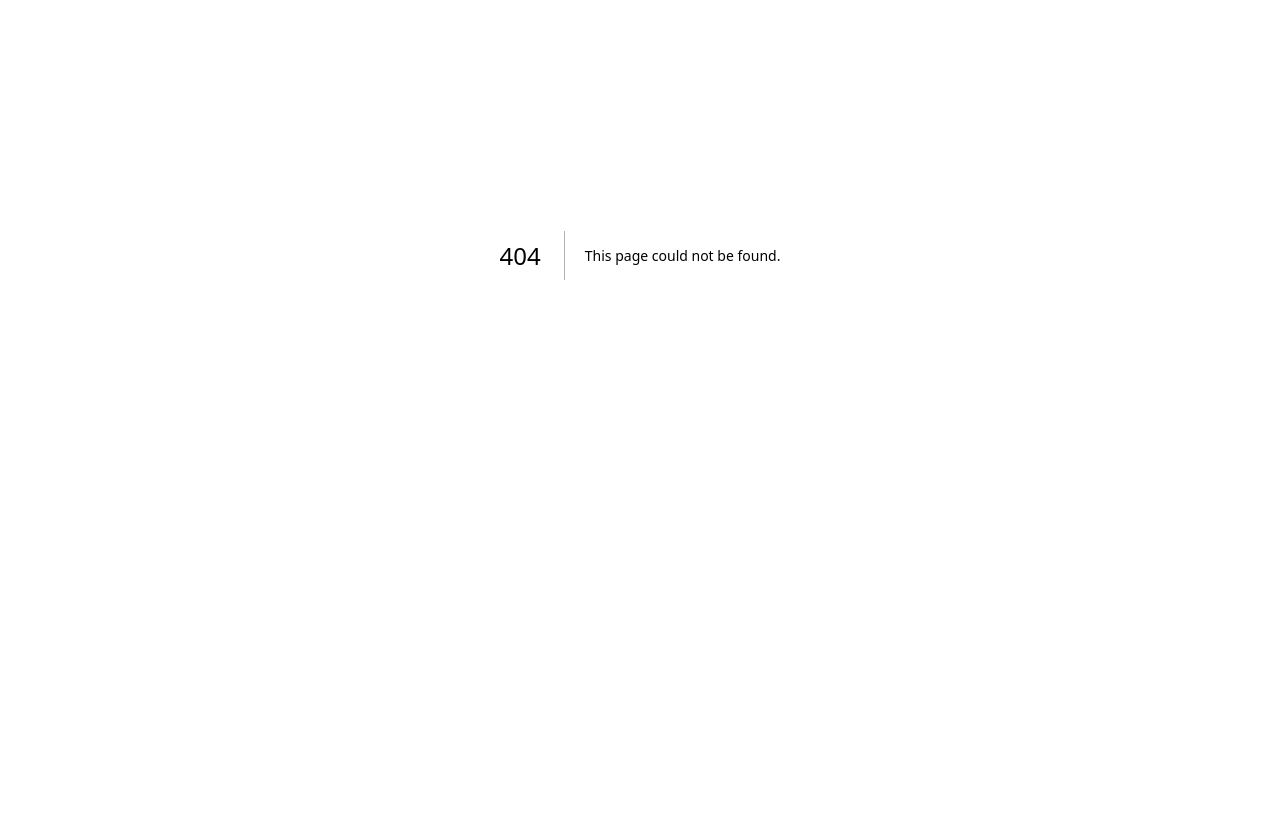
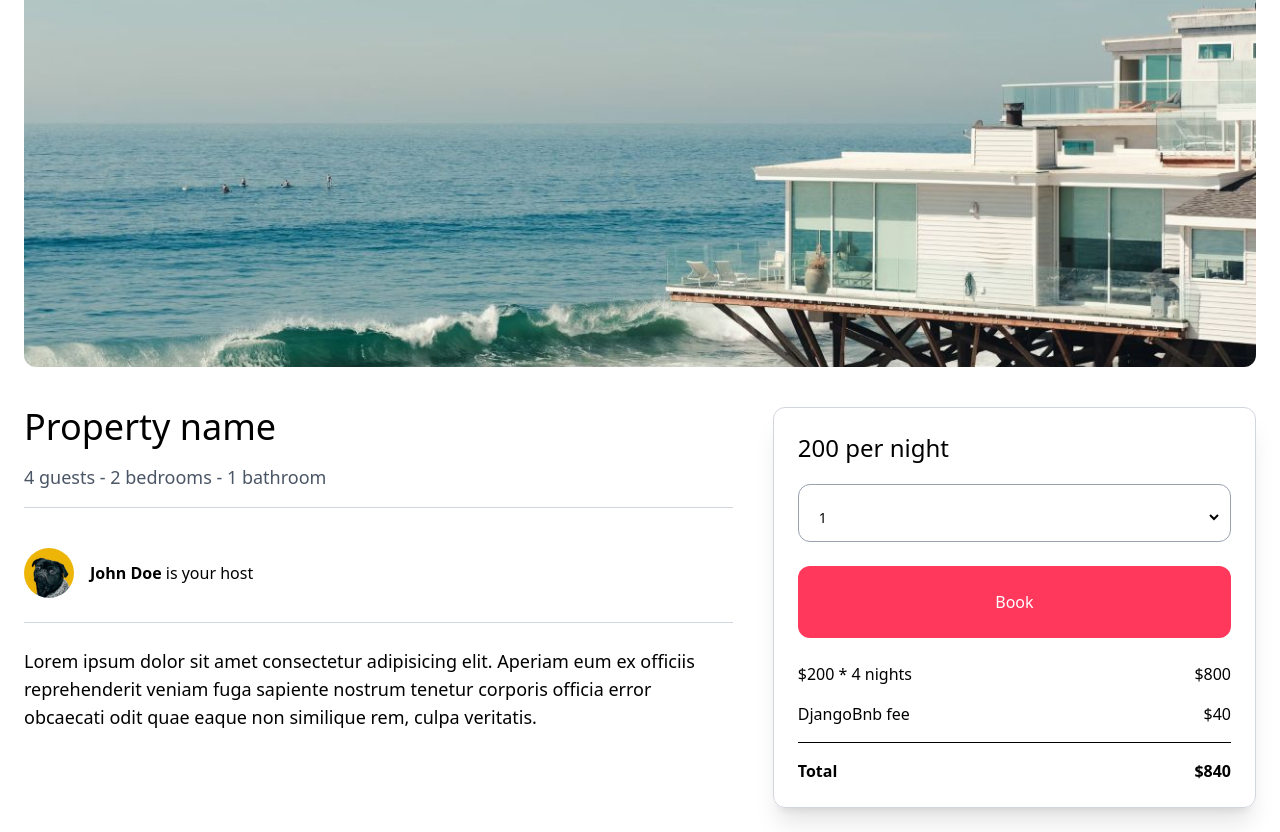
Before and after one commit to Adrian-ortiz0/djangobnb, a Next.js app: page /properties/1 in a window 1280 px wide. Before the commit this address had no page. Shown: the part 273-1105 px from the top of the page. Before the commit the page ends 928 px from the top, so only its background shows below. Built offline with nearby package versions, Linux system fonts and the light colour scheme.

Commit message:
feat: :art: I've finished the property page

```diff
--- a/app/components/properties/PropertyListItem.tsx
+++ b/app/components/properties/PropertyListItem.tsx
@@ -1,9 +1,25 @@
 import React from 'react'
+import Image from 'next/image'
 
 const PropertyListItem = () => {
   return (
-    <div>
-      item
+    <div className='cursor-pointer'>
+      <div className='relative overflow-hidden aspect-square rounded-xl'>
+        <Image
+          fill
+          src="/beach_1.jpg"
+          sizes='(max-width: 768px) 768px, (max-width: 1200px): 768px, 768px'
+          className='hover:scale-110 object-cover transition h-full w-full'
+          alt='Beach House'
+        />
+      </div>
+
+      <div className='mt-2'>
+        <p className='text-lg font-bold'>Property name</p>
+      </div>
+      <div className='mt-2'>
+        <p className='text-sm text-gray-500'><strong>$200</strong> per night</p>
+      </div>
     </div>
   )
 }
--- /dev/null
+++ b/app/components/properties/ReservationSidebar.tsx
@@ -0,0 +1,35 @@
+import React from 'react'
+
+const ReservationSidebar = () => {
+  return (
+    <aside className='mt-6 p-6 col-span-2 rounded-xl border border-gray-300 shadow-xl'>
+        <h2 className='mb-5 text-2xl'>200 per night</h2>
+
+        <div className='mb-6 p-3 border border-gray-400 rounded-xl'>
+            <label htmlFor="" className='mb-2 block font-bold text-xs'></label>
+            <select name="" id="" className='w-full ml-1 text-sm'>
+                <option value="">1</option>
+                <option value="">2</option>
+                <option value="">3</option>
+                <option value="">4</option>
+            </select>
+        </div>
+        <div className='w-full mb-6 py-6 text-center text-white bg-[var(--color-airbnb)] hover:bg-[var(--color-airbnb-dark)] cursor-pointer rounded-xl'>Book</div>
+        <div className='mb-4 flex justify-between align-center'>
+            <p>$200 * 4 nights</p>
+            <p>$800</p>
+        </div>
+        <div className='mb-4 flex justify-between align-center'>
+            <p>DjangoBnb fee</p>
+            <p>$40</p>
+        </div>
+        <hr />
+        <div className='mt-4 flex justify-between align-center font-bold'>
+            <p>Total</p>
+            <p>$840</p>
+        </div>
+    </aside>
+  )
+}
+
+export default ReservationSidebar
--- /dev/null
+++ b/app/properties/[id]/page.tsx
@@ -0,0 +1,49 @@
+import ReservationSidebar from "@/app/components/properties/ReservationSidebar"
+import Image from "next/image"
+
+const PropertyDetailPage = () => {
+    return (
+        <main className="max-w-[1500px] mx-auto px-6 pb-6">
+            <div className="w-full h-[64vh] mb-4 overflow-hidden rounded-xl relative">
+                <Image
+                    fill
+                    src="/beach_1.jpg"
+                    className="object-cover w-full h-full"
+                    alt="Beach House"
+                />
+            </div>
+            <div className="mt-4 grid grid-cols-1 md:grid-cols-5 gap-4">
+                <div className="py-6 pr-6 col-span-3">
+                    <h1 className="mb-4 text-4xl">Property name</h1>
+                    <span className="mb-6 black text-lg text-gray-600">
+                        4 guests - 2 bedrooms - 1 bathroom
+                    </span>
+
+                    <hr className="my-4 text-gray-300" />
+
+                    <div className="py-6 flex items-center space-x-4">
+                        <Image
+                            src="/profile_pic_1.jpg"
+                            width={50}
+                            height={50}
+                            className="rounded-full"
+                            alt="The user picture"
+                        />
+                        <p><strong>John Doe</strong> is your host</p>
+                    </div>
+
+                    <hr className="text-gray-300"/>
+
+                    <p className="mt-6 text-lg">
+                        Lorem ipsum dolor sit amet consectetur adipisicing elit. Aperiam eum ex officiis reprehenderit veniam fuga sapiente nostrum tenetur corporis officia error obcaecati odit quae eaque non similique rem, culpa veritatis.
+                    </p>
+                </div>
+                <div className="md:col-span-2 h-full self-start sticky top-24">
+                    <ReservationSidebar />
+                </div>
+            </div>
+        </main>
+    )
+}
+
+export default PropertyDetailPage
```
Also changed, not shown: public/beach_1.jpg (added), public/profile_pic_1.jpg (added).
